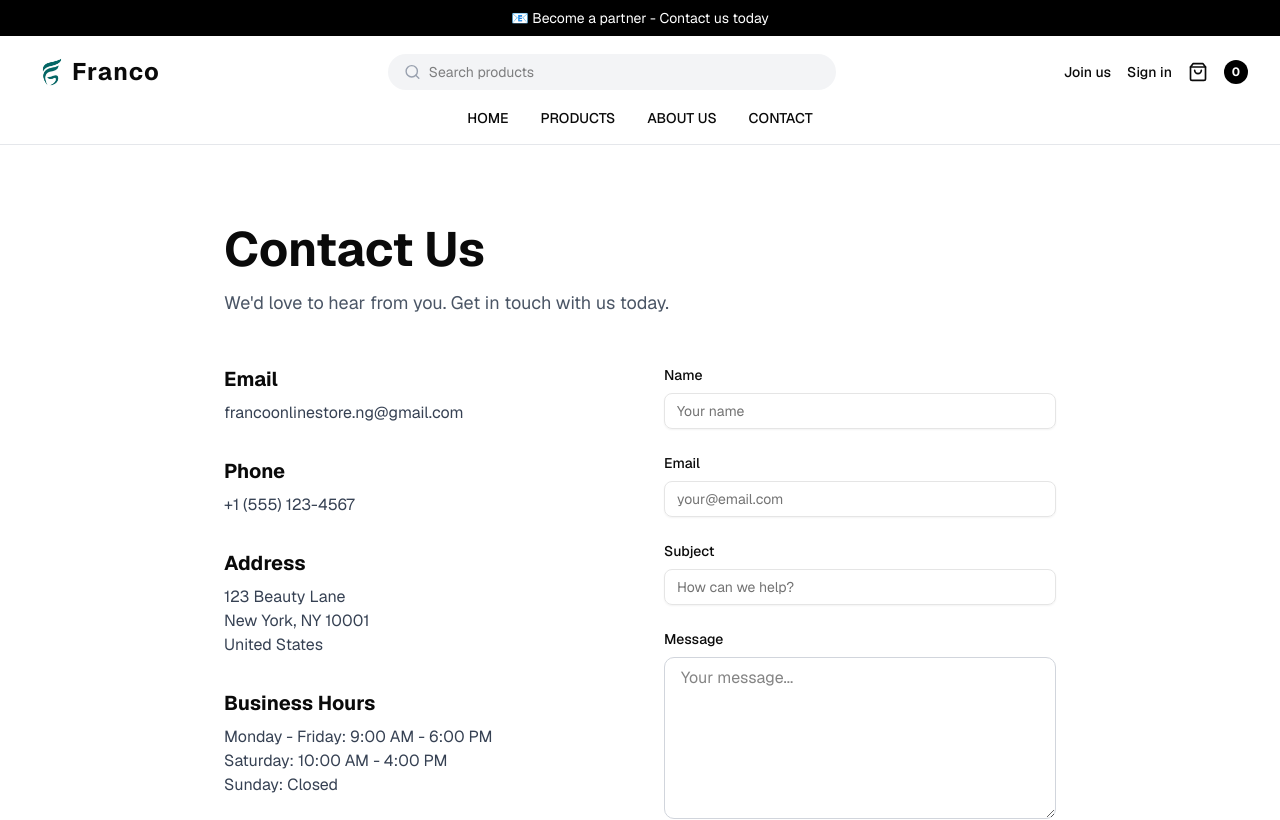
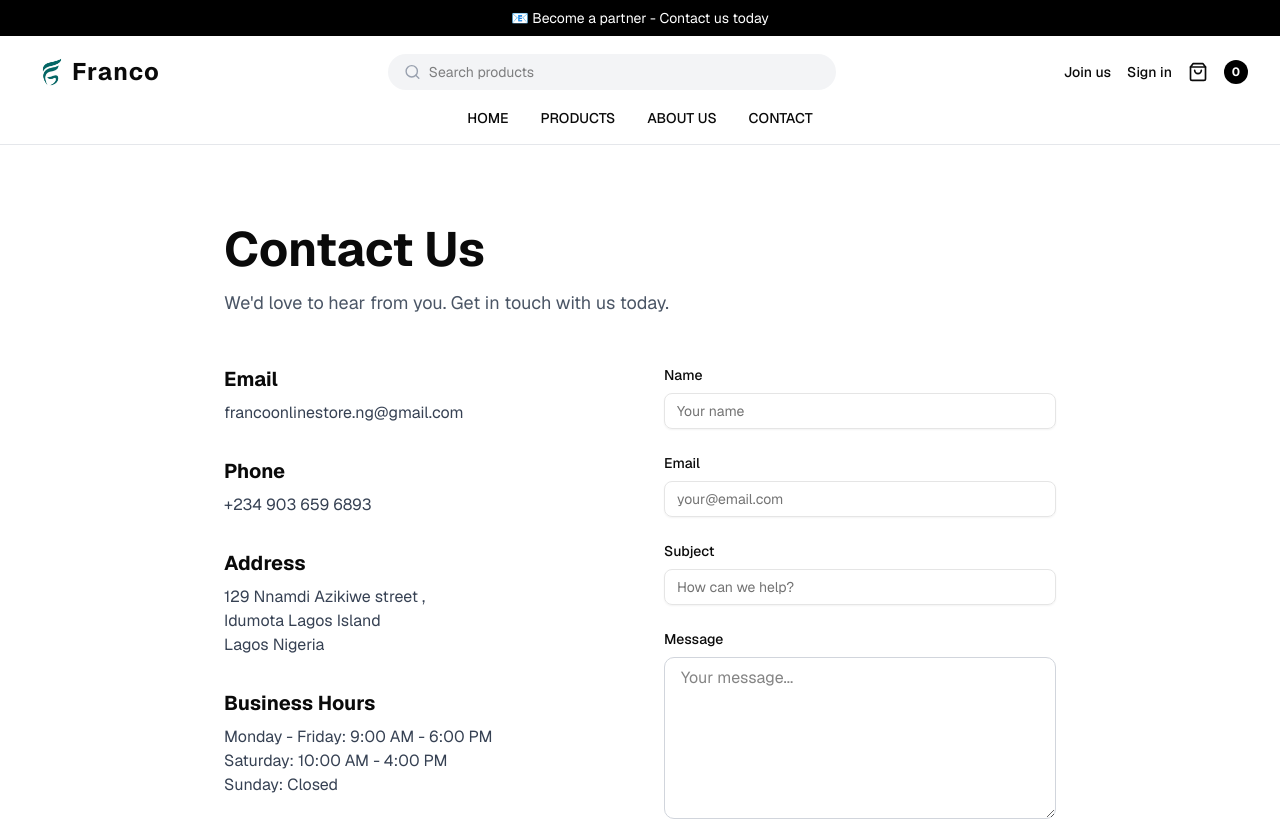
Before and after one commit to Remyfaye/franco, a Next.js app: page /contact in a window 1280 px wide. Shown: the top 820 px of the page. Built offline with nearby package versions, Linux system fonts and the light colour scheme; no server answers.

Commit message:
contact us

```diff
--- a/app/contact/page.tsx
+++ b/app/contact/page.tsx
@@ -54,17 +54,17 @@ export default function ContactPage() {
 
               <div>
                 <h3 className="text-xl font-bold mb-2">Phone</h3>
-                <p className="text-gray-700">+1 (555) 123-4567</p>
+                <p className="text-gray-700">+234 903 659 6893</p>
               </div>
 
               <div>
                 <h3 className="text-xl font-bold mb-2">Address</h3>
                 <p className="text-gray-700">
-                  123 Beauty Lane
+                  129 Nnamdi Azikiwe street ,
                   <br />
-                  New York, NY 10001
+                  Idumota Lagos Island
                   <br />
-                  United States
+                  Lagos Nigeria
                 </p>
               </div>
 
```
